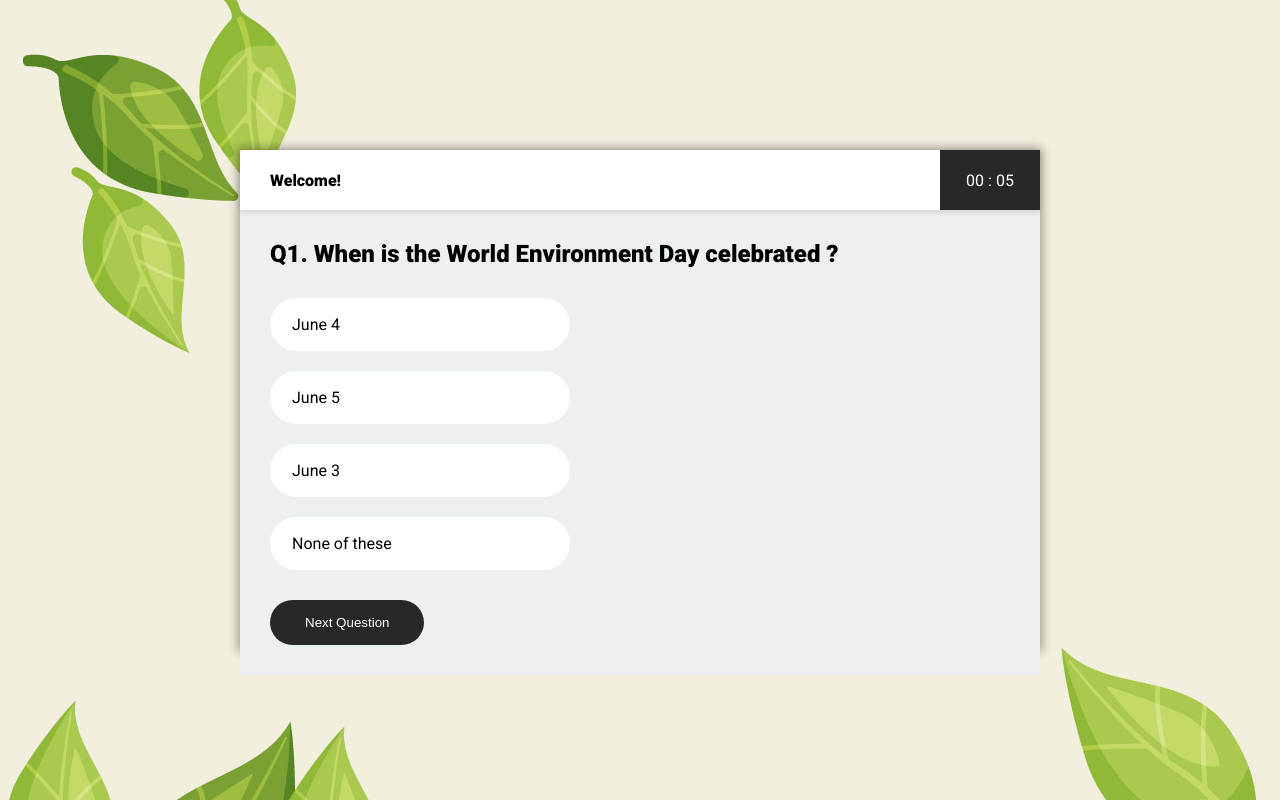
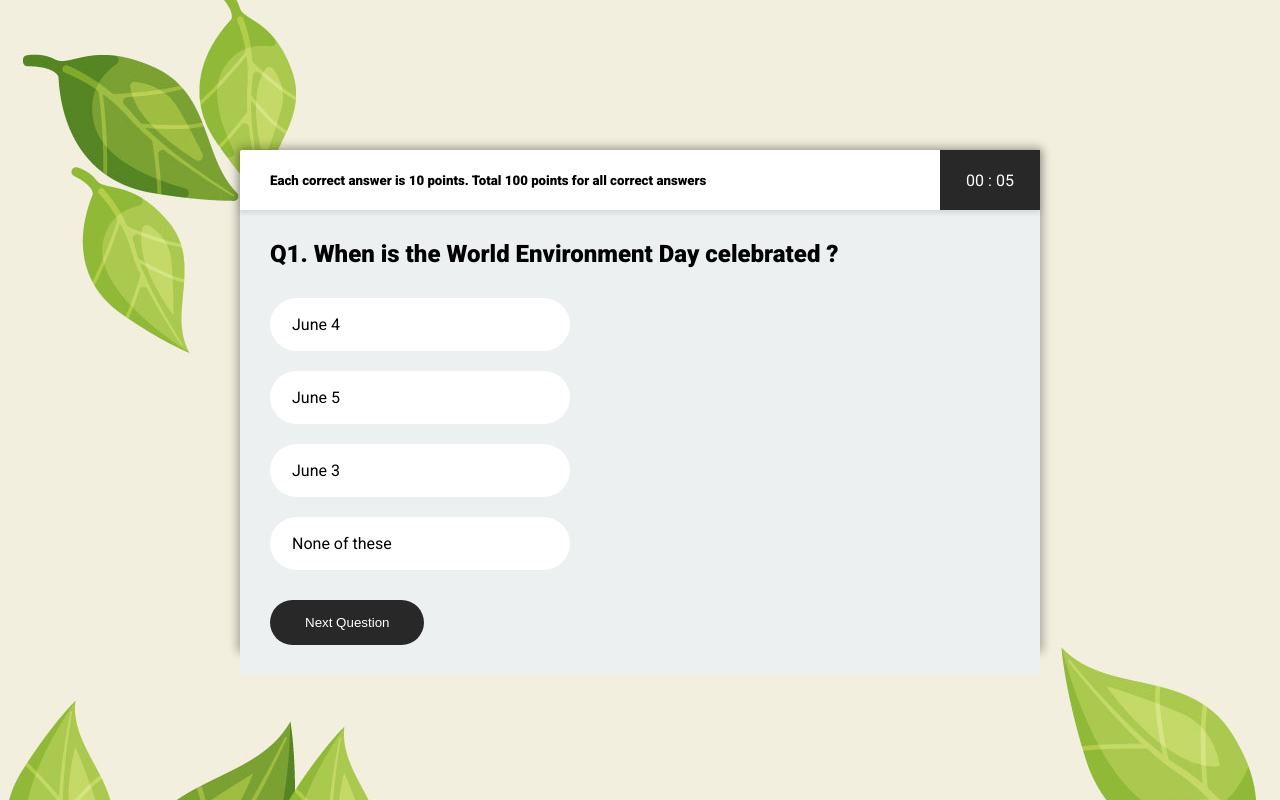
Before and after one commit to akashsathyan/kgvgups, a plain HTML site: page quiz.html in a window 1280 px wide. Drawn offline with Linux system fonts and the light colour scheme.

Commit message:
update q

```diff
--- a/quiz.html
+++ b/quiz.html
@@ -8,13 +8,14 @@
 
     <!-- style.css -->
     <link rel="stylesheet" href="./dist/css/style.css" />
+
   </head>
   <body>
     <div class="wrapper-two">
       <div class="quiz">
         <div class="quiz_header">
           <div class="quiz_user">
-            <h4>Welcome! <span class="name"></span></h4>
+            <h5>Each correct answer is 10 points. Total 100 points for all correct answers</h>
           </div>
           <div class="quiz_timer">
             <span class="time">00:00</span>
```
